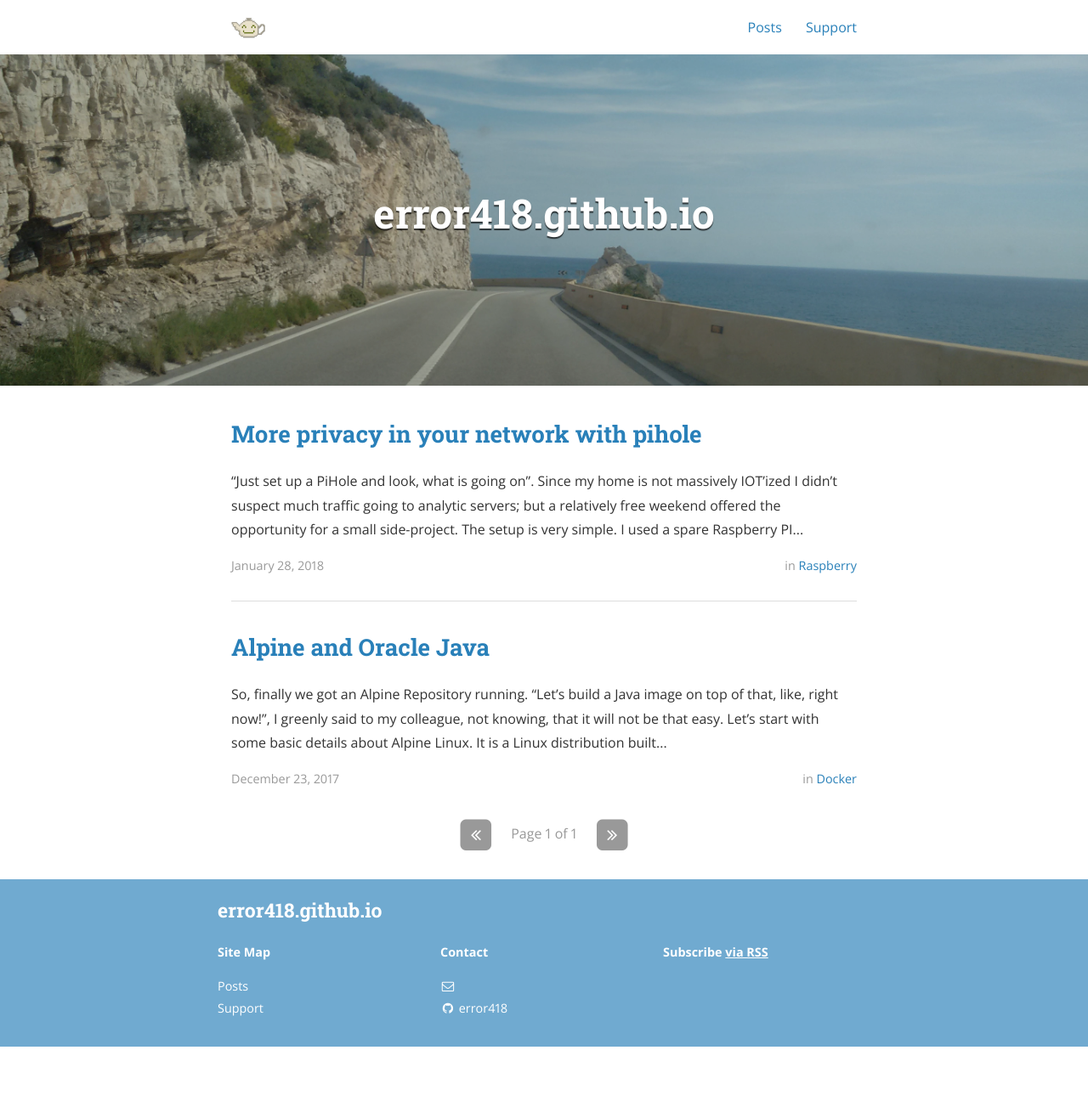
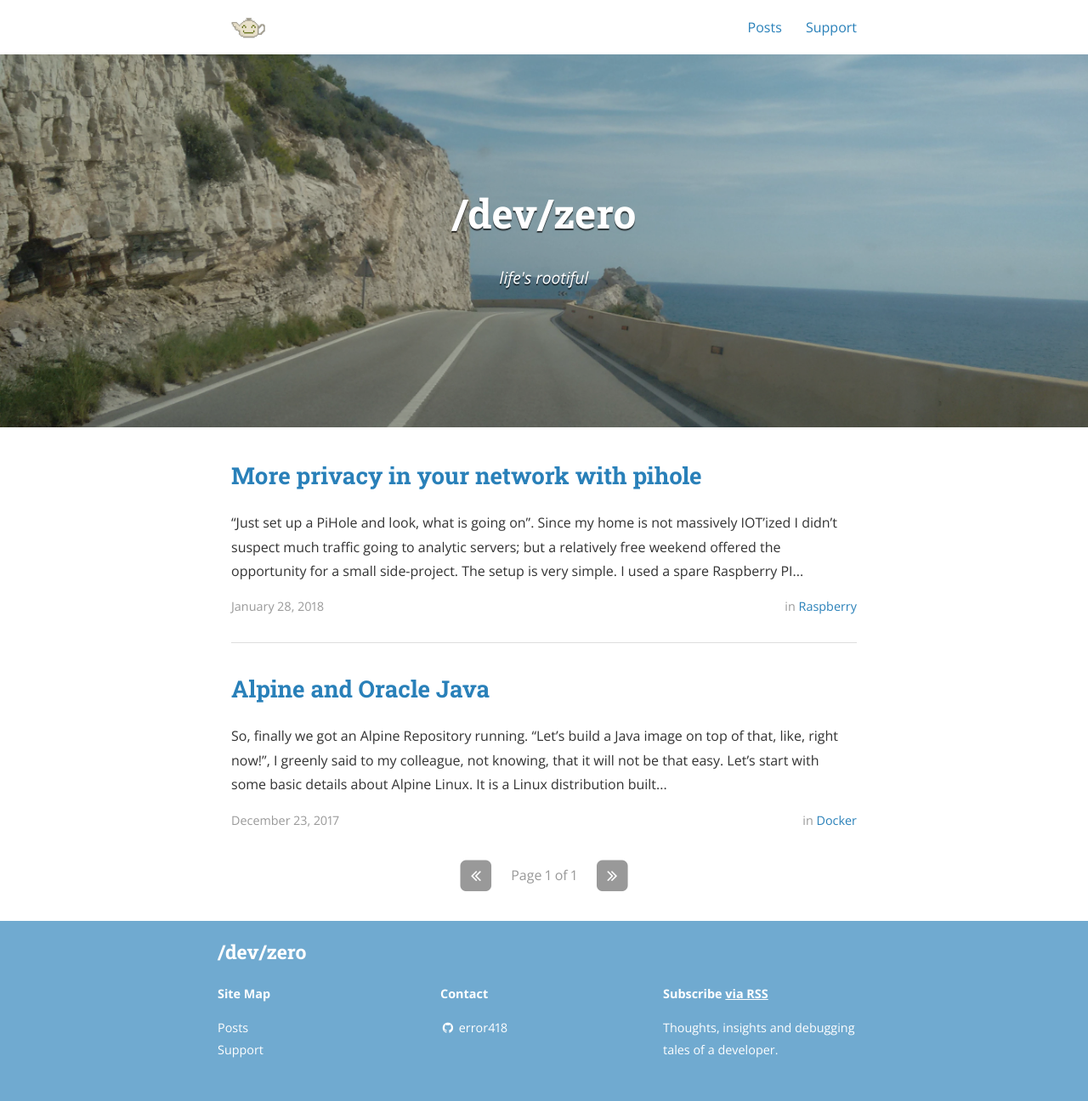
Before and after one commit to error418/error418.github.io, a Jekyll site: the page built from index.html, in a window 1280 px wide. Shown: the whole page at 85% size. Built offline with Jekyll 4.4.1, drawn with Linux system fonts in a browser that asks for light colours; nearby versions of some CDN libraries; the list of posts is cut into pages by our own code; before the commit the page ends 1232 px from its top, so only the background shows below that.

Commit message:
set properties

```diff
--- a/_config.yml
+++ b/_config.yml
@@ -9,11 +9,11 @@ exclude:
   - "/vendor/"
 
 # Site settings
-title:
-subtitle: ""
+title: /dev/zero
+subtitle: "life's rootiful"
 # email:
-# name:
-description: ""
+name: Michael Gerbig
+description: "Thoughts, insights and debugging tales of a developer."
 # Base URL of site (i.e. /blog). It should always start with a slash,
 # and never end with a slash. Set it to a blank value if hosting at the
 # root of your server.
--- a/_includes/footer.html
+++ b/_includes/footer.html
@@ -20,12 +20,14 @@
 
       <p><strong>Contact</strong></p>
       <ul class="social-media-list">
+        {% if site.email != null %}
         <li>
           <a href="mailto:{{ site.email }}">
             <i class="fa fa-envelope-o"></i>
             <span class="username">{{ site.email }}</span>
           </a>
         </li>
+        {% endif %}
 
         {% for social in site.social %}
           {% if social.url != null %}
```
